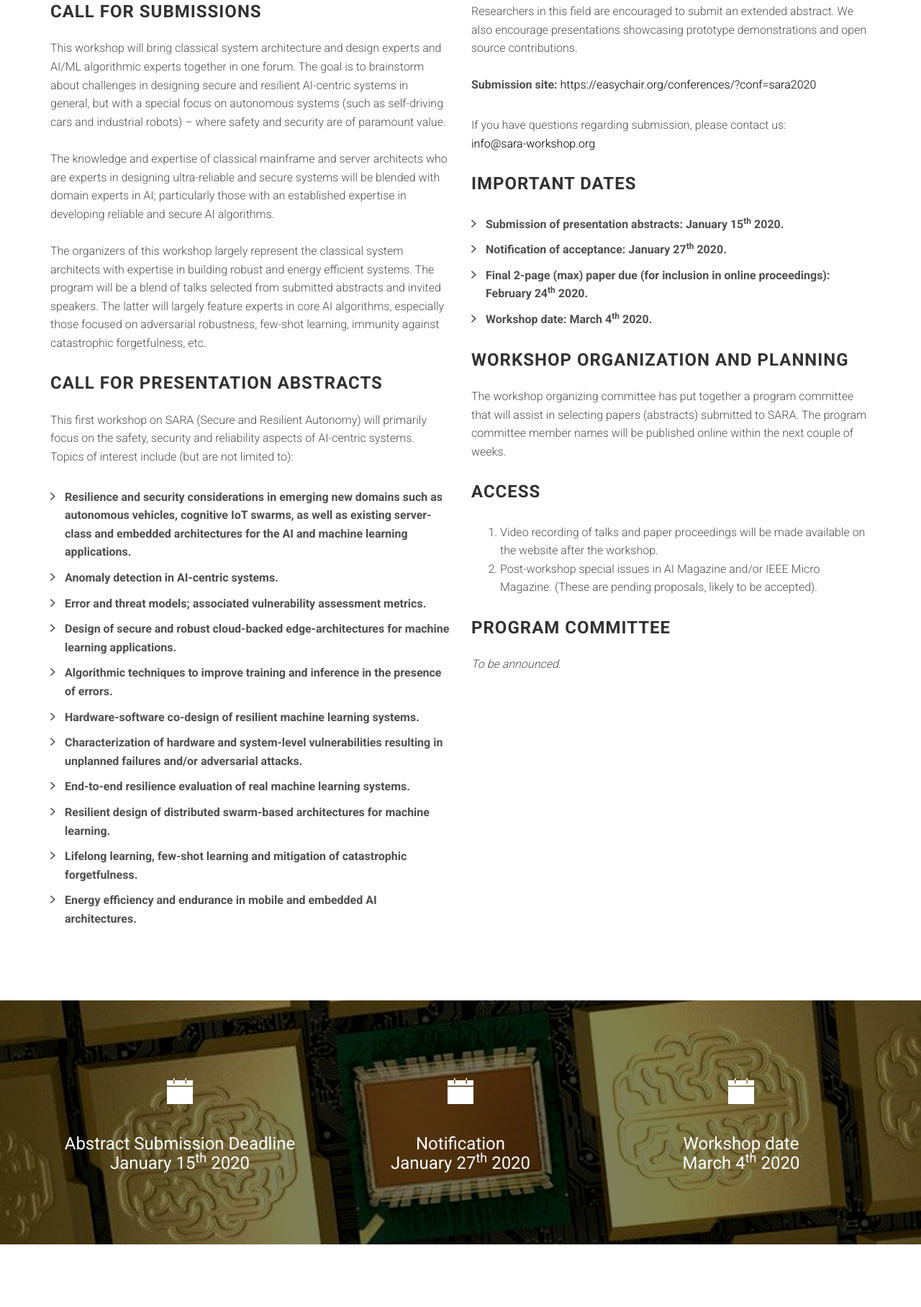
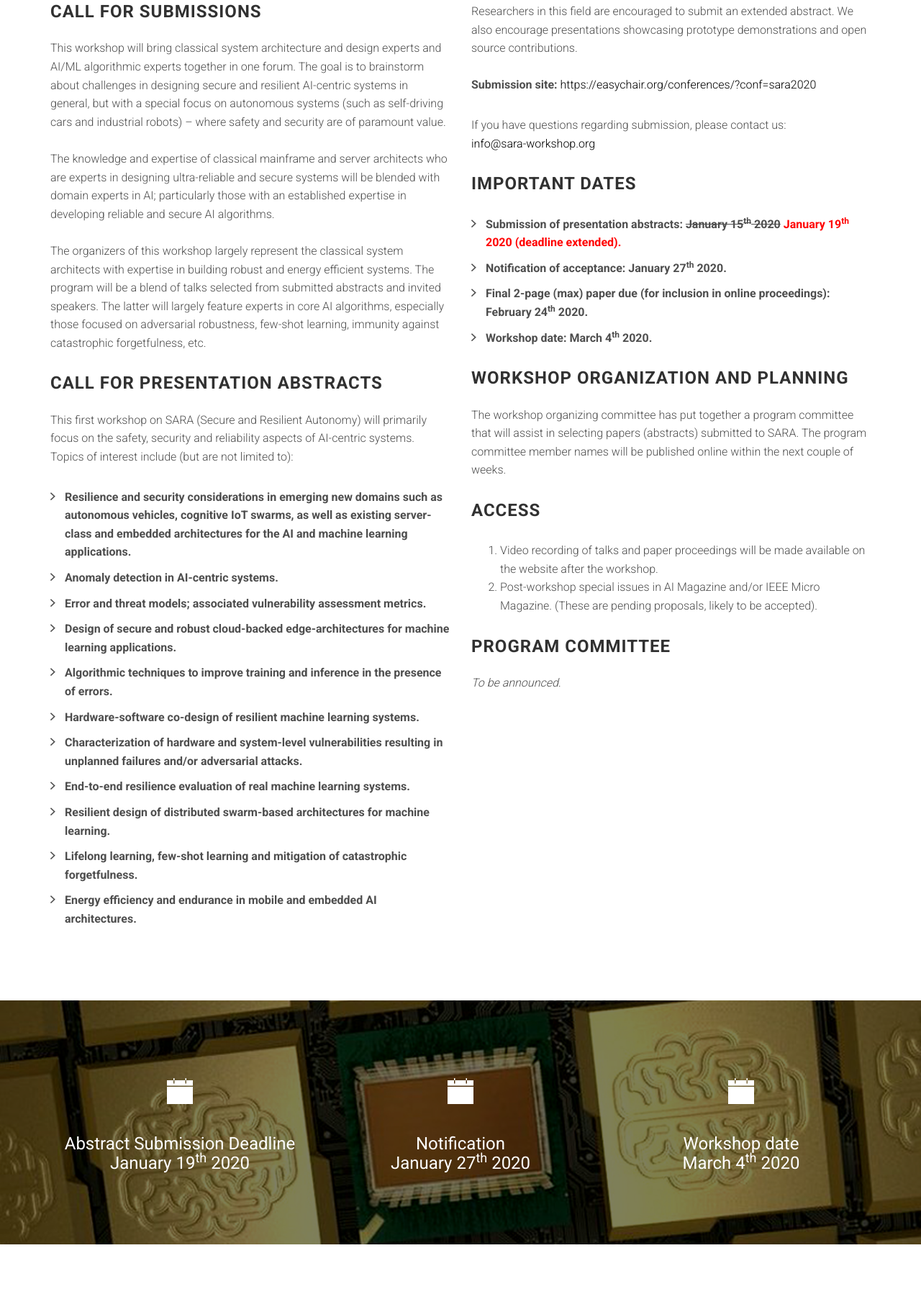
Before and after one commit to augustojv/sara-workshop-2020, a website: page index.html in a window 1280 px wide. Shown: the part 887-2703 px from the top of the page at 72% size. Drawn offline with Linux system fonts and the light colour scheme; files whose address does not match are found by name.

Commit message:
Deadline updated

```diff
--- a/index.html
+++ b/index.html
@@ -132,7 +132,8 @@
 
                     <p>
 						<ul class="list-arrow-right">
-							<li>Submission of presentation abstracts: January 15<sup>th</sup> 2020.</li>
+							<li>Submission of presentation abstracts: <strike>January 15<sup>th</sup> 2020</strike> <font color="red">January 19<sup>th</sup> 2020 (deadline
+								extended).</font></li>
 							<li>Notification of acceptance: January 27<sup>th</sup> 2020.</li>
 							<li>Final 2-page (max) paper due (for inclusion in online proceedings): February 24<sup>th</sup> 2020.</li>
 							<li>Workshop date: March 4<sup>th</sup> 2020.</li>
@@ -180,7 +181,7 @@
                 <div class="col-sm-4">
 
                     <i class="ion-ios-calendar"></i>
-                    <h3>Abstract Submission Deadline<br>January 15<sup>th</sup> 2020</h3>
+                    <h3>Abstract Submission Deadline<br>January 19<sup>th</sup> 2020</h3>
 
                 </div>
                 <div class="col-sm-4">
```
